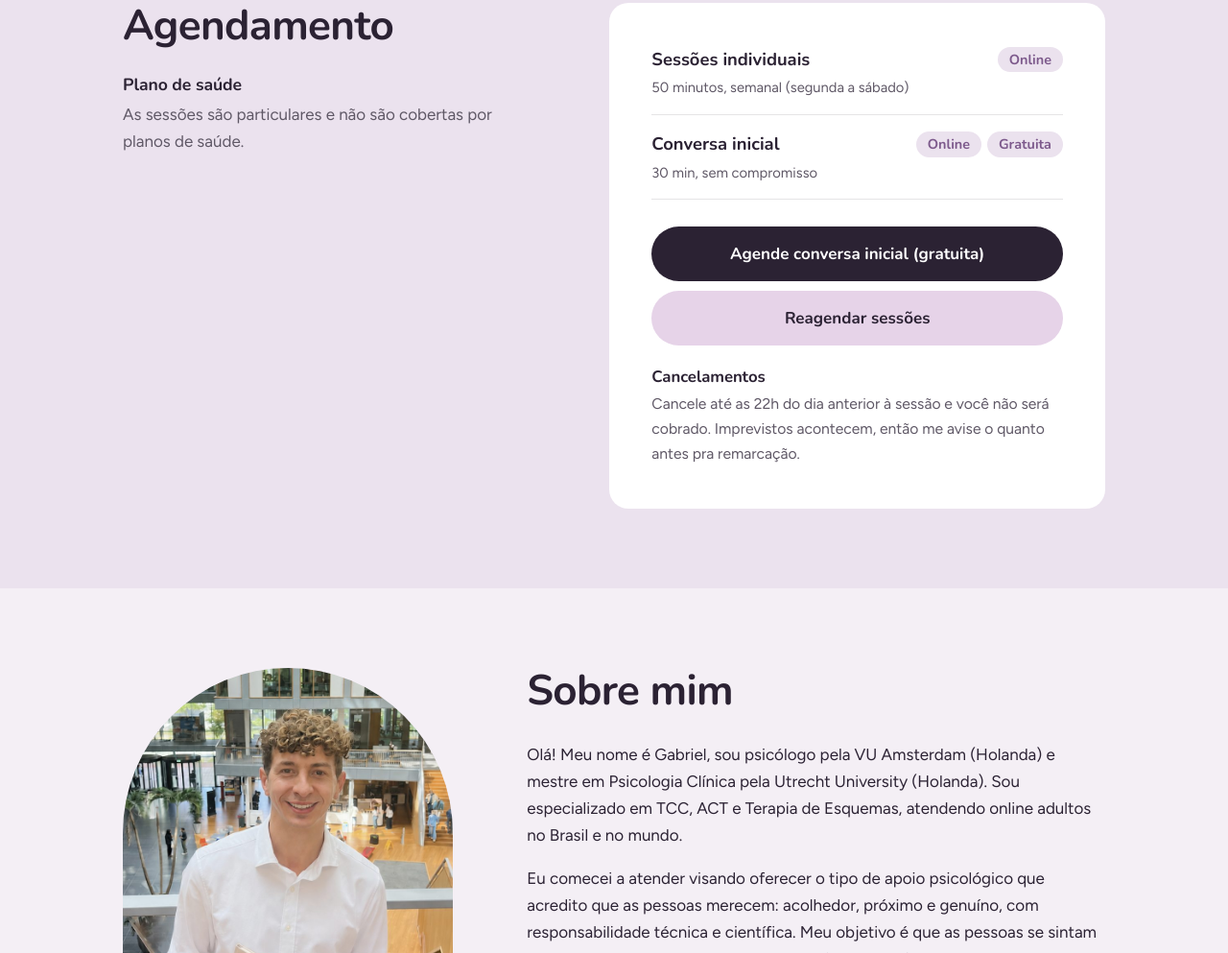
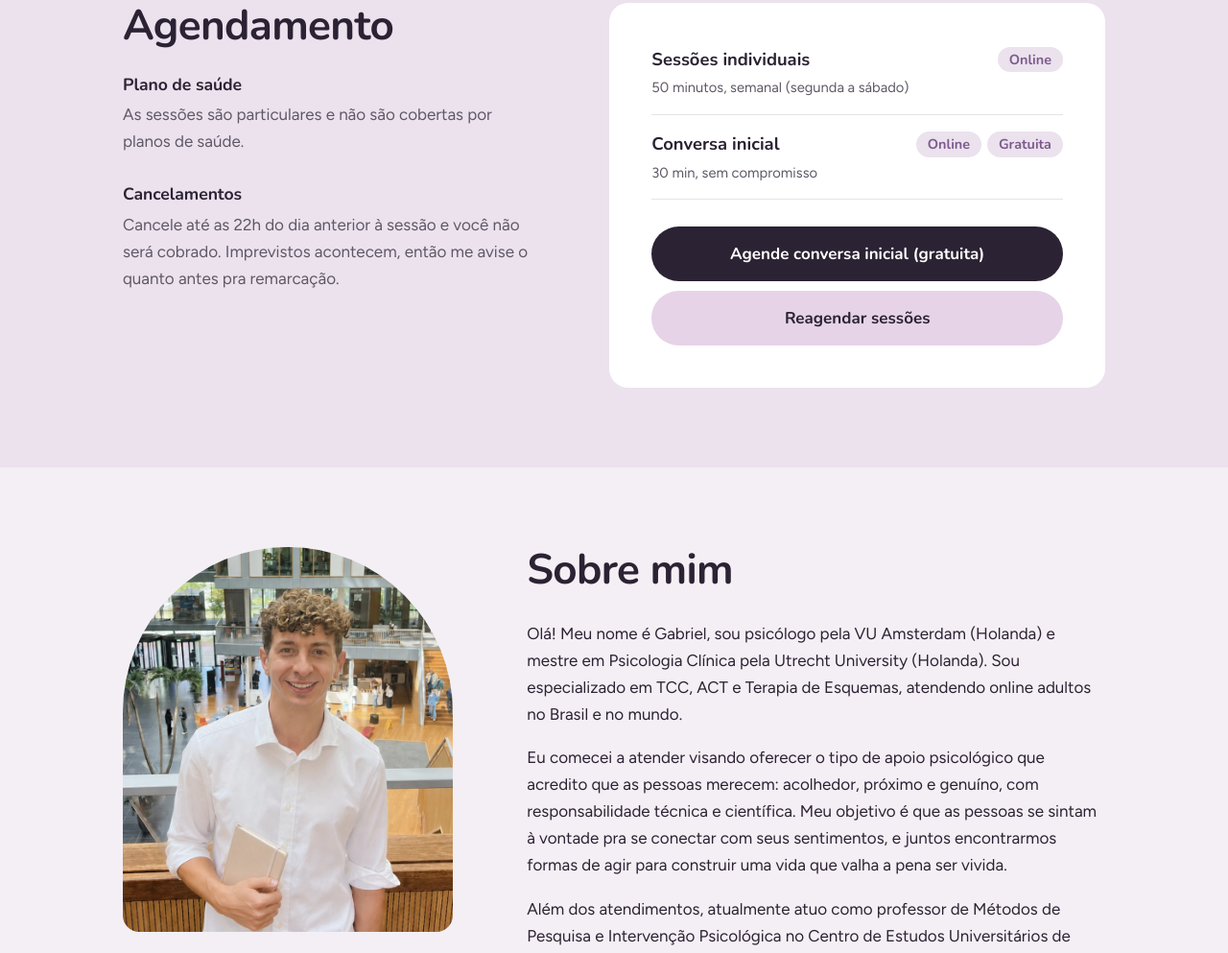
Before and after one commit to gabzanella/GabrielZanella, a plain HTML site: page index.html in a window 1280 px wide. Shown: the part 2304-3297 px from the top of the page at 96% size. Drawn offline with nearby package versions, Linux system fonts and the light colour scheme.

Commit message:
Agendamento: move Cancelamentos to the left column, short version on mobile
Co-Authored-By: Claude Opus 5.5 <noreply@anthropic.com>
Claude-Session: https://claude.ai/code/session_01Rs266d4MXD3L4zqxAaLxSw

```diff
--- a/index.html
+++ b/index.html
@@ -191,6 +191,8 @@
         <h2>Agendamento</h2>
         <h3>Plano de saúde</h3>
         <p>As sessões são particulares e não são cobertas por planos de saúde.</p>
+        <h3>Cancelamentos</h3>
+        <p><span class="d-only">Cancele até as 22h do dia anterior à sessão e você não será cobrado. Imprevistos acontecem, então me avise o quanto antes pra remarcação.</span><span class="m-only">Cancele até as 22h do dia anterior à sessão e você não será cobrado.</span></p>
       </div>
       <div class="fee-panel">
         <dl class="fees">
@@ -206,10 +208,6 @@
         <a class="btn btn-dark" href="https://calendar.app.google/VQSEY7omFSxamUnH9" target="_blank" rel="noopener">Agende conversa inicial (gratuita)</a>
         <a class="btn btn-soft m-only" href="mailto:info@gabrielzanella.com?subject=Reagendar%20sess%C3%A3o">Reagendar sessões</a>
         <a class="btn btn-soft d-only" href="mailto:info@gabrielzanella.com?subject=Reagendar%20sess%C3%A3o">Reagendar sessões</a>
-        <div class="fine">
-          <h3>Cancelamentos</h3>
-          <p>Cancele até as 22h do dia anterior à sessão e você não será cobrado. Imprevistos acontecem, então me avise o quanto antes pra remarcação.</p>
-        </div>
       </div>
     </div>
   </section>
```
